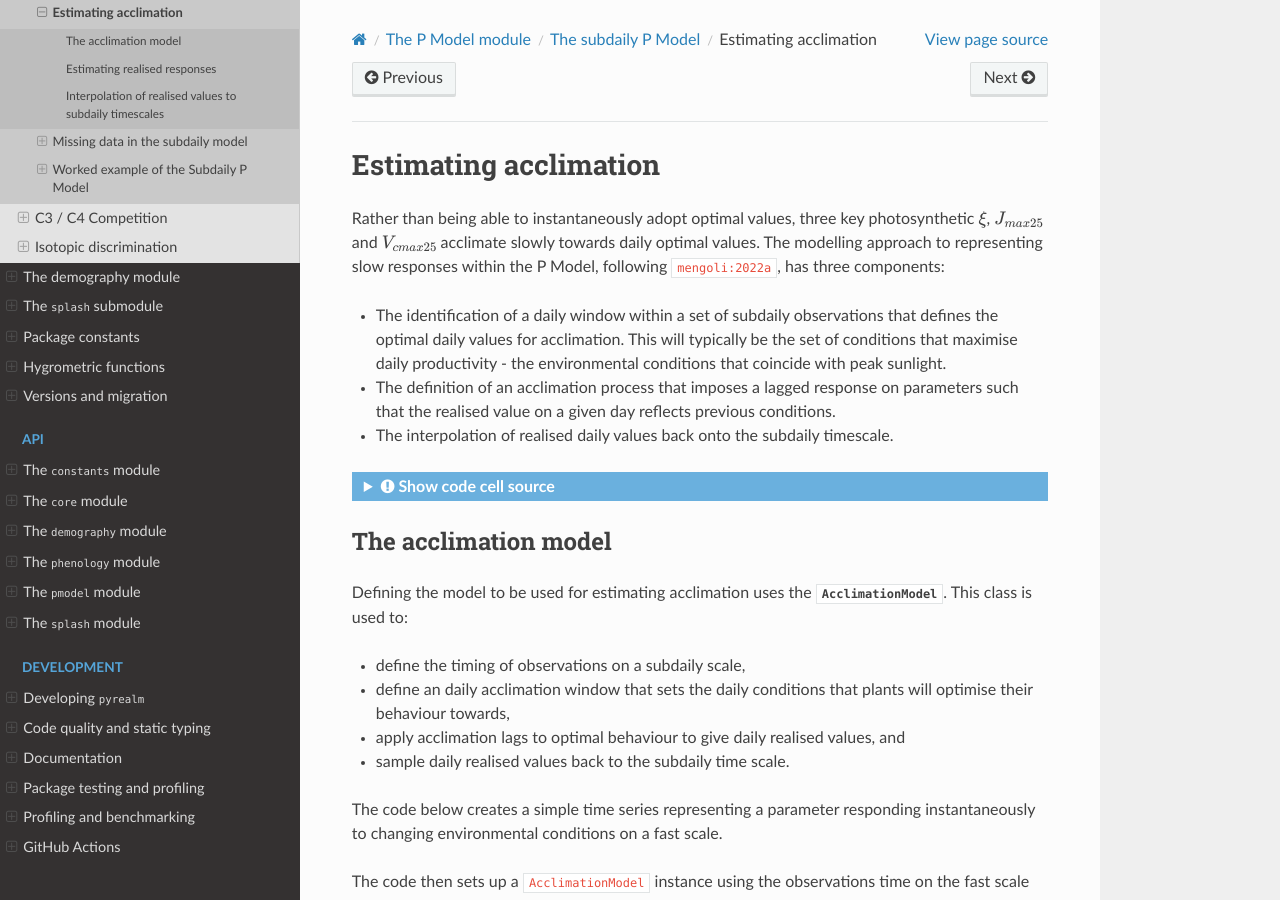
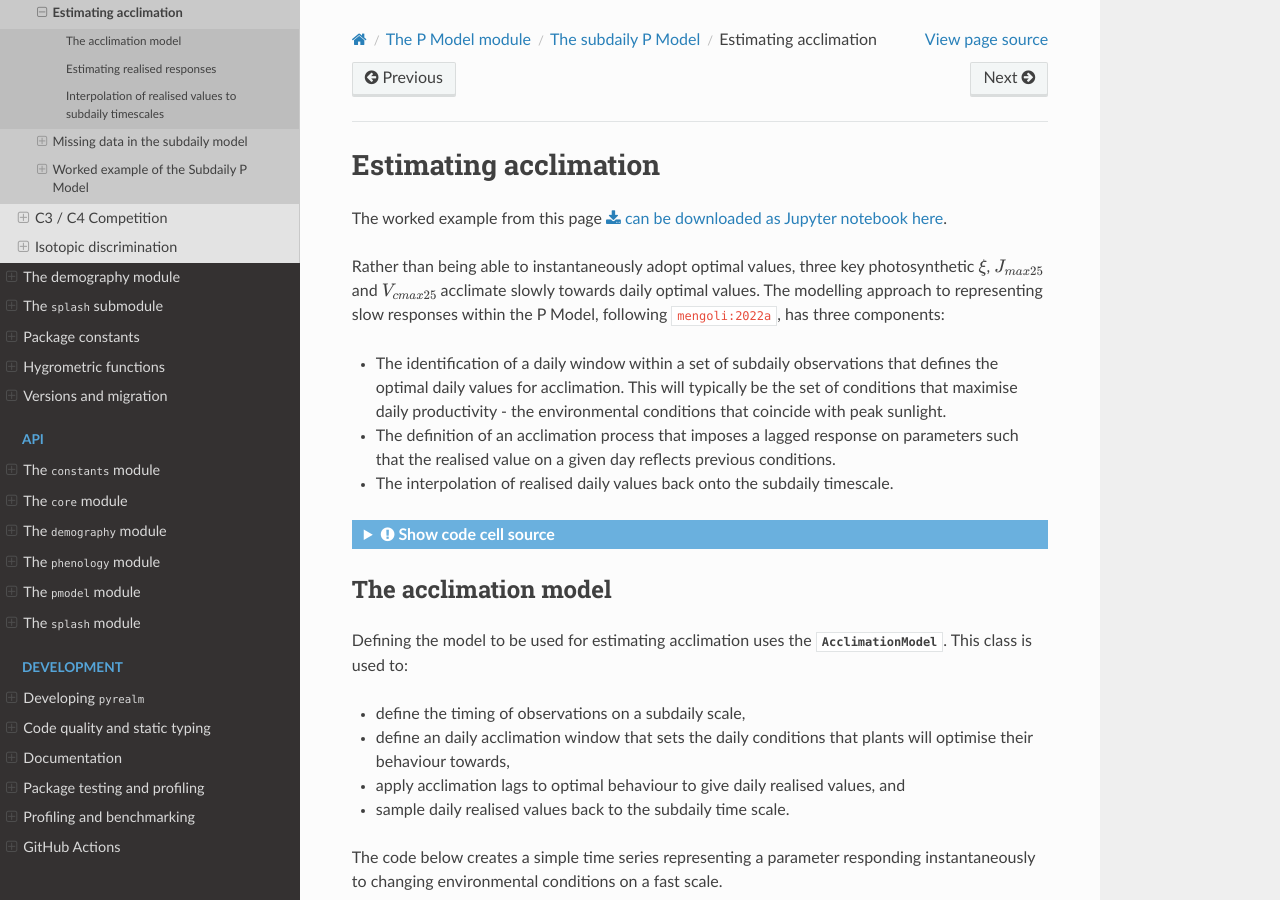
Before and after one commit to ImperialCollegeLondon/pyrealm, a Sphinx documentation site: the page built from docs/source/users/pmodel/subdaily_details/acclimation.md, in a window 1280 px wide and 900 px high. Built offline with Sphinx 7.4.7 and the Read the Docs theme 3.1.0, drawn with Linux system fonts in a browser that asks for light colours; cross-references to code outside the pages are shown as plain code.

Commit message:
add subdaily acclimation jupyter notebook

```diff
--- a/docs/source/users/pmodel/subdaily_details/acclimation.md
+++ b/docs/source/users/pmodel/subdaily_details/acclimation.md
@@ -22,6 +22,8 @@
 ---
 
 # Estimating acclimation
+
+The worked example from this page {download}`can be downloaded as Jupyter notebook here </_static/Acclimation.ipynb>`.
 
 Rather than being able to instantaneously adopt optimal values, three key photosynthetic
 $\xi$, $J_{max25}$ and $V_{cmax25}$  acclimate slowly towards daily optimal values. The
```
Also changed, not shown: docs/source/_static/Acclimation.ipynb (added).
